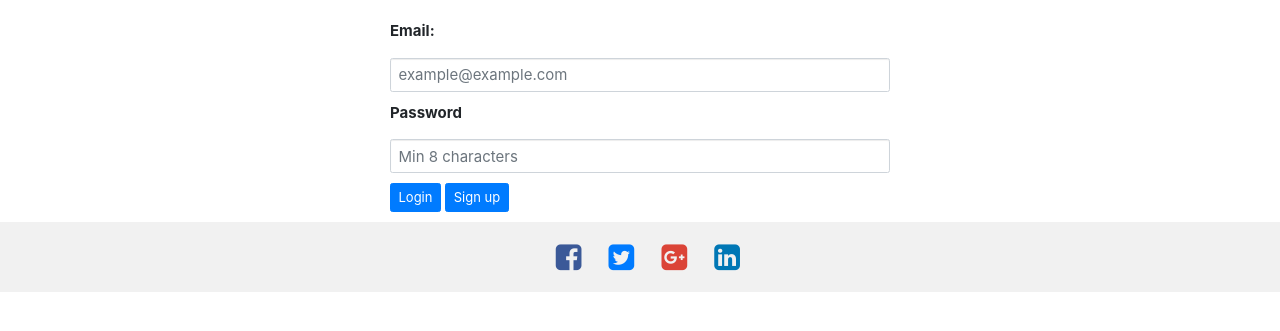
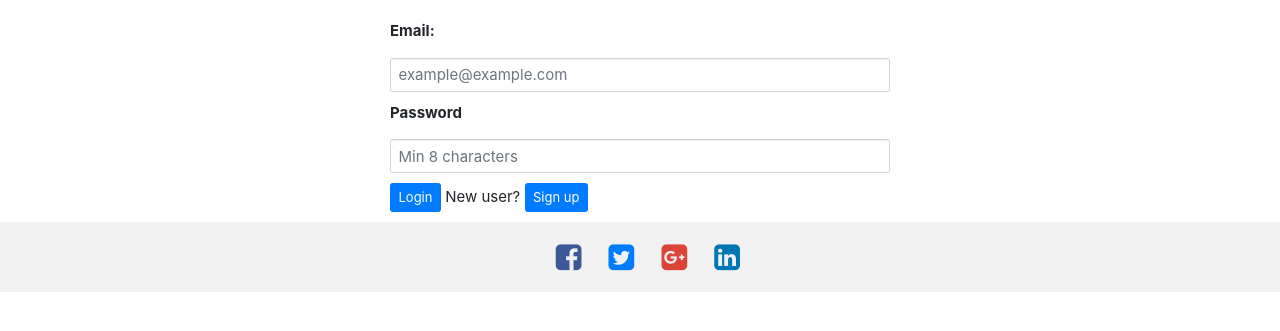
Before and after one commit to harshpatel23/Foodle, a PHP site: page /login.php in a window 1280 px wide. Shown: the part 96-427 px from the top of the page. Run offline with PHP 8.4, Linux system fonts and the light colour scheme.

Commit message:
signup button fixed

```diff
--- a/login.php
+++ b/login.php
@@ -14,7 +14,10 @@ function addcss(){
 			<label for="pwd">Password</label>
 			<input type="password" class="form-control" id="pwd" required="true" placeholder="Min 8 characters">
 			<button type="submit" class="btn btn-primary" style="font-size: 13px">Login</button>
-			<button type="submit" class="btn btn-primary" style="font-size: 13px" formaction="signup.php">Sign up</button>
+            New user?
+			<a href="signup.php">
+                <button class="btn btn-primary" type="button" id="signup" style="font-size: 13px; margin left=100px">Sign up</button>
+            </a>
 		</div>
 	</form>
 <?php include 'templates/footer.php' ?>
```
